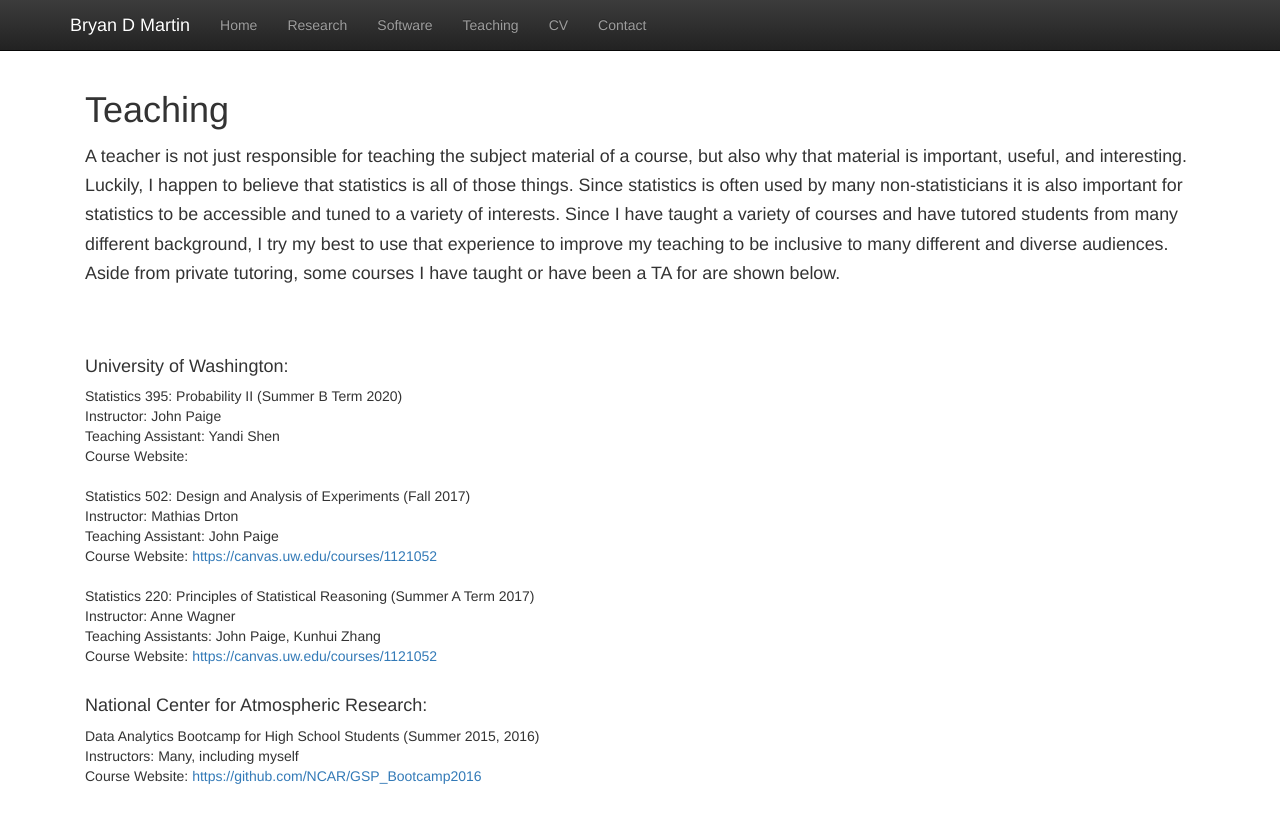
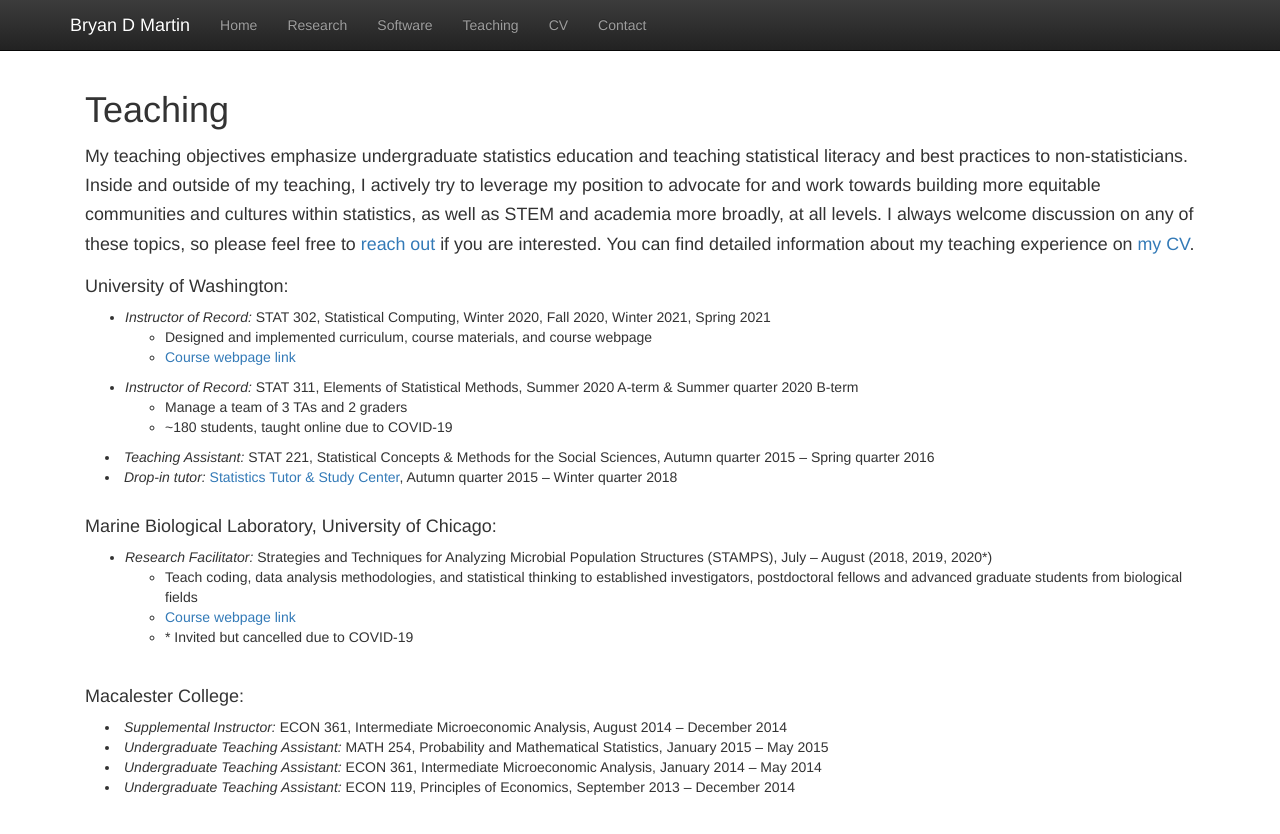
Before and after one commit to paigejo/paigejo.github.io, a Jekyll site: the page built from teaching.html, in a window 1280 px wide. Shown: the top 834 px of the page. Built offline with Jekyll 4.4.1, drawn with Linux system fonts in a browser that asks for light colours; nearby versions of some CDN libraries.

Commit message:
new website draft

```diff
--- a/google9bde01933bba70b1.html
+++ /dev/null
@@ -1 +0,0 @@
-google-site-verification: google9bde01933bba70b1.html
--- a/googlefbcc3399e020dd89.html
+++ /dev/null
@@ -1 +0,0 @@
-google-site-verification: googlefbcc3399e020dd89.html
--- a/software.html
+++ b/software.html
@@ -8,13 +8,12 @@ title:  'Software'
 <h1 style="margin-top:0;">Software</h1>
 
 <p class="lead"><small>
-  I believe developing computationally optimized statistical software that is open source, and easy to use and follow without bugs is vital for the development of Statistical methods. All of the code I develop in my research is open source, and most is available at <a href = "https://github.com/paigejo/">my GitHub page</a>. </small>
+  I believe developing computationally optimized statistical software that is open source, and easy to use and follow without bugs is vital for statistical reproducibility, research dissemination, and model development. All of the software I have developed in my research is open source, and is available on <a href = "https://github.com/paigejo/">my GitHub</a>. If you find any errors in my code, I would be grateful if you could contact me and let me know.  </small>
 </p>
-<br/>
 
 <h4 style="margin-top:0">Extended LatticeKrig (ELK)</h4>
 <p class="content" style="padding:0px;margin:0px 20px 0px;">
-  LatticeKrig is a popular spatial model that can account for multiple scales of spatial correlation in a modeled dataset. In order to apply LatticeKrig to non-Gaussian observations in a Bayesian context, Professors Gier-Arne Fuglstad, Andrea Riebler, Jon Wakefield, and I developed Extended LatticeKrig (ELK), which takes advantage of the INLA R package to avoid the computational expense of Markov Chain Monte Carlo (MCMC) sampling. Source code for ELK is available, with an example illustrating its application to a precipitation dataset on <a href = "https://github.com/paigejo/ELK">GitHub</a>. The model is discussed further in a preprint on arXiV.
+  LatticeKrig is a popular spatial model that can account for multiple scales of spatial correlation in a modeled dataset. In order to apply LatticeKrig to non-Gaussian observations in a Bayesian context, Professors Gier-Arne Fuglstad, Andrea Riebler, Jon Wakefield, and I developed Extended LatticeKrig (ELK), which takes advantage of the INLA R package to avoid the computational expense of Markov Chain Monte Carlo (MCMC) sampling. Source code for ELK is available, with an example illustrating its application to a precipitation dataset on <a href = "https://github.com/paigejo/ELK">GitHub</a>. The model is discussed further in a <a href = "https://www.sciencedirect.com/science/article/pii/S0167947322000834">paper</a> published in Computational Statistics and Data Analysis.
 </p>
 <br/>
 
--- a/teaching.html
+++ b/teaching.html
@@ -4,34 +4,43 @@ title:  'Teaching'
 ---
 
 <h1 style="margin-top:0;">Teaching</h1>
-<p class = "lead"><small>
-  A teacher is not just responsible for teaching the subject material of a course, but also why that material is important, useful, and interesting. Luckily, I happen to believe that statistics is all of those things. Since statistics is often used by many non-statisticians it is also important for statistics to be accessible and tuned to a variety of interests. Since I have taught a variety of courses and have tutored students from many different background, I try my best to use that experience to improve my teaching to be inclusive to many different and diverse audiences. Aside from private tutoring, some courses I have taught or have been a TA for are shown below.</small></p>
-
-<br><br>
+<p class = "lead"><small>My teaching objectives emphasize undergraduate statistics education and teaching statistical literacy and best practices to non-statisticians.
+Inside and outside of my teaching, I actively try to leverage my position to advocate for and work towards building more equitable communities and cultures within statistics, as well as STEM and academia more broadly, at all levels.
+    I always welcome discussion on any of these topics, so please feel free to  <a class = "active" href="contact.html">reach out</a> if you are interested.
+    You can find detailed information about my teaching experience on <a class="active" href="cv.html">my CV</a>.</small></p>
 
 <h4>University of Washington:</h4>
+<p class="content" style="padding:0px;margin:0px 20px 0px;">
+        <ul> <li style="padding:0px;margin:0px 0px 0px;"> <i>Instructor of Record:</i> STAT 302, Statistical Computing, Winter 2020, Fall 2020, Winter 2021, Spring 2021
+        <ul> <li> Designed and implemented curriculum, course materials, and course webpage </li>
+            <li> <a href = "STAT302">Course webpage link</a> </li></ul>
+    </li></ul>
+	    <ul> <li style="padding:0px;margin:0px 0px 0px;"> <i>Instructor of Record:</i> STAT 311, Elements of Statistical Methods, Summer 2020 A-term &amp; Summer quarter 2020 B-term
+        <ul> <li> Manage a team of 3 TAs and 2 graders </li>
+        	<li> ~180 students, taught online due to COVID-19 </li></ul>
+    </li></ul>
+    <li style="padding:0px;margin:0px 20px 0px;"> <i>Teaching Assistant:</i> STAT 221, Statistical Concepts &amp; Methods for the Social Sciences, Autumn quarter 2015 &ndash; Spring quarter 2016 </li>
+    <li style="padding:0px;margin:0px 20px 0px;"> <i>Drop-in tutor:</i> <a href="https://www.stat.washington.edu/index.php/academics/tutoring"> Statistics Tutor &amp; Study Center</a>, Autumn quarter 2015 &ndash; Winter quarter 2018 </li>
+  <br/>
+</p>
 
-Statistics 395: Probability II (Summer B Term 2020)<br>
-Instructor: John Paige <br>
-Teaching Assistant: Yandi Shen <br>
-Course Website:
-<br><br>
+<h4>Marine Biological Laboratory, University of Chicago:</h4>
+<p class="content" style="padding:0px;margin:0px 20px 0px;">
+    <ul>
+    <li style="padding:0px;margin:0px 0px 0px;"> <i>Research Facilitator:</i> Strategies and Techniques for Analyzing Microbial Population Structures (STAMPS), July &ndash; August (2018, 2019, 2020*)
+        <ul> <li>Teach coding, data analysis methodologies, and statistical thinking to established investigators, postdoctoral fellows and advanced graduate students from biological fields</li>
+        </li>
+    <li> <a href="https://www.mbl.edu/education/courses/stamps/"> Course webpage link</a> </li>
+<li>* Invited but cancelled due to COVID-19</li></ul>
+</ul>
+<br/>
+</p>
 
-Statistics 502: Design and Analysis of Experiments (Fall 2017)<br>
-Instructor: Mathias Drton <br>
-Teaching Assistant: John Paige <br>
-Course Website: <a href = "https://canvas.uw.edu/courses/1121052"> https://canvas.uw.edu/courses/1121052 </a>
-<br><br>
 
-Statistics 220: Principles of Statistical Reasoning (Summer A Term 2017)<br>
-Instructor: Anne Wagner <br>
-Teaching Assistants: John Paige, Kunhui Zhang <br>
-Course Website: <a href = "https://canvas.uw.edu/courses/1121052"> https://canvas.uw.edu/courses/1121052 </a>
-<br><br>
-
-<h4>National Center for Atmospheric Research:</h4>
-
-Data Analytics Bootcamp for High School Students (Summer 2015, 2016)<br>
-Instructors: Many, including myself <br>
-Course Website: <a href = "https://github.com/NCAR/GSP_Bootcamp2016"> https://github.com/NCAR/GSP_Bootcamp2016 </a>
-<br><br>
+<h4>Macalester College:</h4>
+<p class="content" style="padding:0px;margin:0px 20px 0px;">
+    <li style="padding:0px;margin:0px 20px 0px;"> <i>Supplemental Instructor:</i> ECON 361, Intermediate Microeconomic Analysis, August 2014 &ndash; December 2014 </li>
+    <li style="padding:0px;margin:0px 20px 0px;"> <i>Undergraduate Teaching Assistant:</i> MATH 254, Probability and Mathematical Statistics, January 2015 &ndash; May 2015 </li>
+    <li style="padding:0px;margin:0px 20px 0px;"> <i>Undergraduate Teaching Assistant:</i> ECON 361, Intermediate Microeconomic Analysis, January 2014 &ndash; May 2014 </li>
+    <li style="padding:0px;margin:0px 20px 0px;"> <i>Undergraduate Teaching Assistant:</i> ECON 119, Principles of Economics, September 2013 &ndash; December 2014 </li>
+</p>
```
Also changed, not shown: contact.html (+5 -5 lines), index.html (+11 -13 lines), research.html (+5 -9 lines), README.md, images/breakaway_logo.png (added), images/corncob_logo.png (added), images/divnet_logo.png (added), images/tsunamiFlooding.png (deleted), 8 other files.
